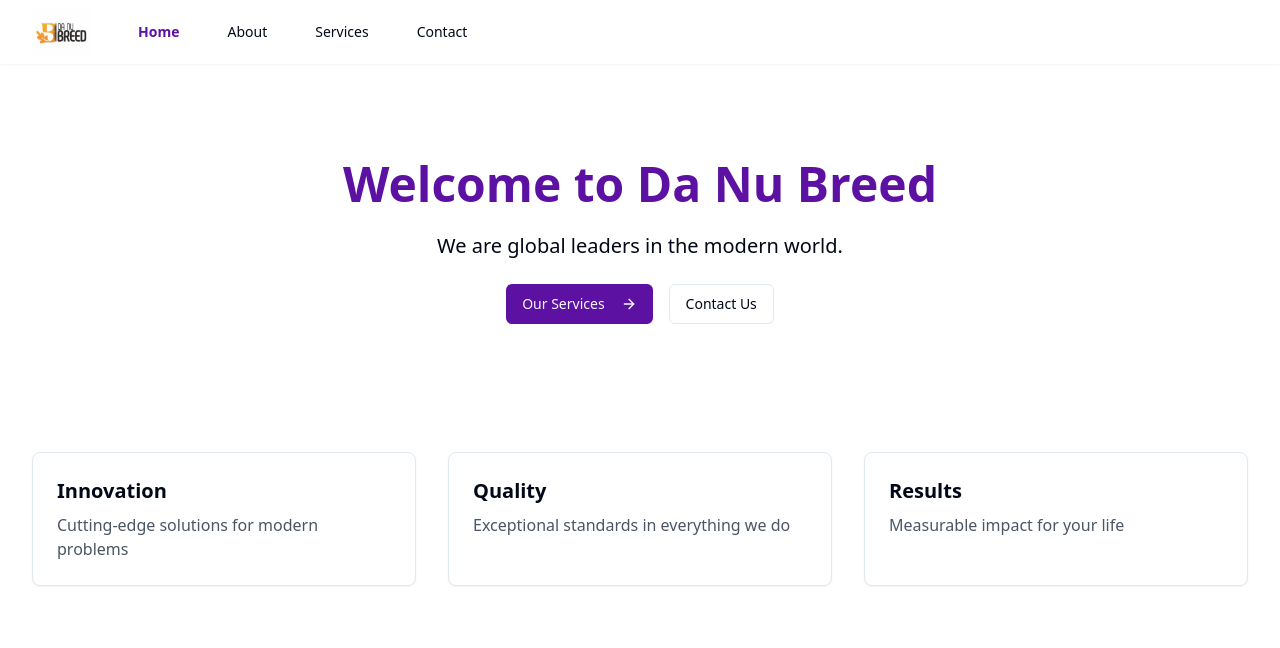
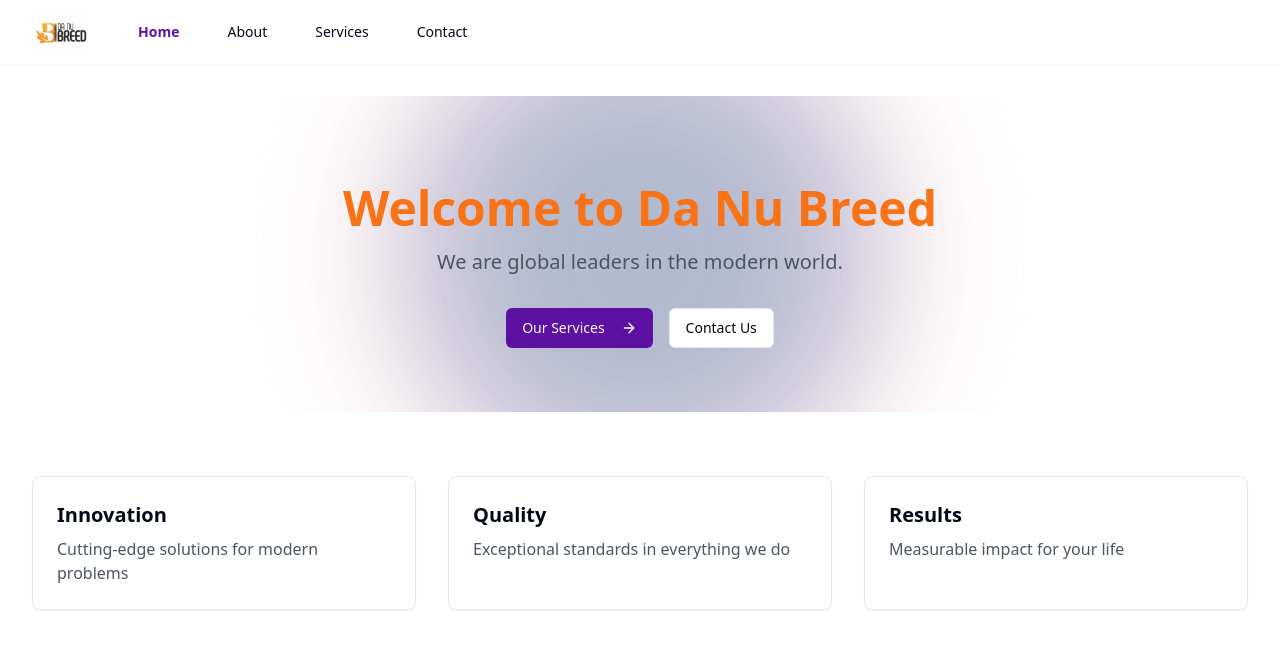
Before and after one commit to Omoope12/four-page-factory, a React (Vite) app: page / in a window 1280 px wide. Shown: the top 648 px of the page. Built offline with nearby package versions, Linux system fonts and the light colour scheme.

Commit message:
Update homepage text and animations
Changed the welcome message to "Welcome to Da Nu Breed" and updated the text color to orange. Added animations to the text and implemented three layers with different designs on the home page.
[skip gpt_engineer]

```diff
--- a/src/index.css
+++ b/src/index.css
@@ -51,3 +51,18 @@
 .section-title {
   @apply text-2xl font-semibold mb-4;
 }
+
+@keyframes fade-in {
+  from {
+    opacity: 0;
+    transform: translateY(20px);
+  }
+  to {
+    opacity: 1;
+    transform: translateY(0);
+  }
+}
+
+.animate-fade-in {
+  animation: fade-in 0.5s ease-out forwards;
+}
--- a/src/pages/Home.tsx
+++ b/src/pages/Home.tsx
@@ -5,12 +5,23 @@ import { Link } from "react-router-dom";
 const Home = () => {
   return (
     <div className="space-y-16">
-      <section className="text-center space-y-6 py-16">
-        <h1 className="text-5xl font-bold text-primary">Welcome to Da Nu Breed</h1>
-        <p className="text-xl text-grey-200 max-w-2xl mx-auto">
+      <section className="text-center space-y-6 py-16 relative overflow-hidden">
+        {/* Background animated layers */}
+        <div className="absolute inset-0 flex items-center justify-center">
+          <div className="w-[600px] h-[600px] bg-orange-100/30 rounded-full animate-[spin_30s_linear_infinite] blur-3xl" />
+          <div className="absolute w-[500px] h-[500px] bg-primary/20 rounded-full animate-[spin_25s_linear_infinite_reverse] blur-3xl" />
+          <div className="absolute w-[400px] h-[400px] bg-secondary/20 rounded-full animate-[spin_20s_linear_infinite] blur-3xl" />
+        </div>
+
+        {/* Content with animations */}
+        <div className="relative">
+          <h1 className="text-5xl font-bold text-orange-500 animate-fade-in">
+            Welcome to Da Nu Breed
+          </h1>
+          <p className="text-xl text-gray-600 max-w-2xl mx-auto mt-4 animate-[fade-in_0.5s_ease-out_0.3s_both]">
             We are global leaders in the modern world.
           </p>
-        <div className="flex justify-center gap-4">
+          <div className="flex justify-center gap-4 mt-8 animate-[fade-in_0.5s_ease-out_0.6s_both]">
             <Button asChild>
               <Link to="/services">Our Services <ArrowRight className="ml-2 h-4 w-4" /></Link>
             </Button>
@@ -18,9 +29,10 @@ const Home = () => {
               <Link to="/contact">Contact Us</Link>
             </Button>
           </div>
+        </div>
       </section>
 
-      <section className="grid md:grid-cols-3 gap-8">
+      <section className="grid md:grid-cols-3 gap-8 relative animate-[fade-in_0.5s_ease-out_0.9s_both]">
         {[
           {
             title: "Innovation",
@@ -34,8 +46,14 @@ const Home = () => {
             title: "Results",
             description: "Measurable impact for your life"
           }
-        ].map((feature) => (
-          <div key={feature.title} className="p-6 rounded-lg border bg-card text-card-foreground shadow-sm">
+        ].map((feature, index) => (
+          <div
+            key={feature.title}
+            className="p-6 rounded-lg border bg-card text-card-foreground shadow-sm hover:scale-105 transition-transform"
+            style={{
+              animationDelay: `${(index + 1) * 0.2}s`
+            }}
+          >
             <h3 className="text-xl font-semibold mb-2">{feature.title}</h3>
             <p className="text-gray-600">{feature.description}</p>
           </div>
```
Lines whose indentation alone changed are shown as unchanged.
